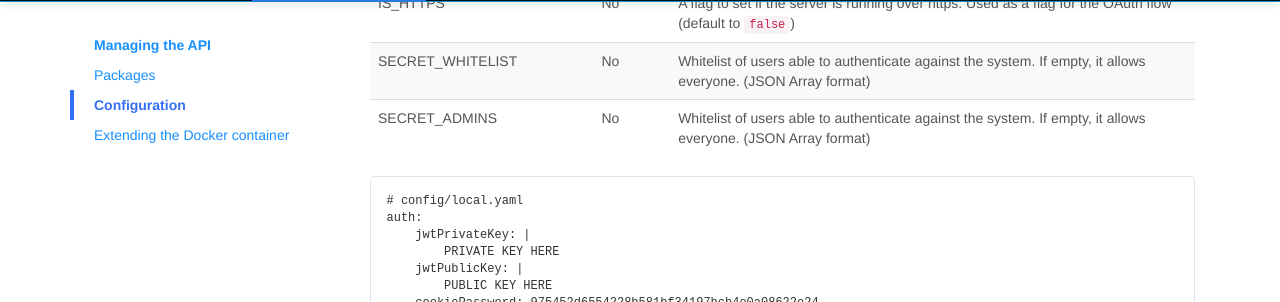
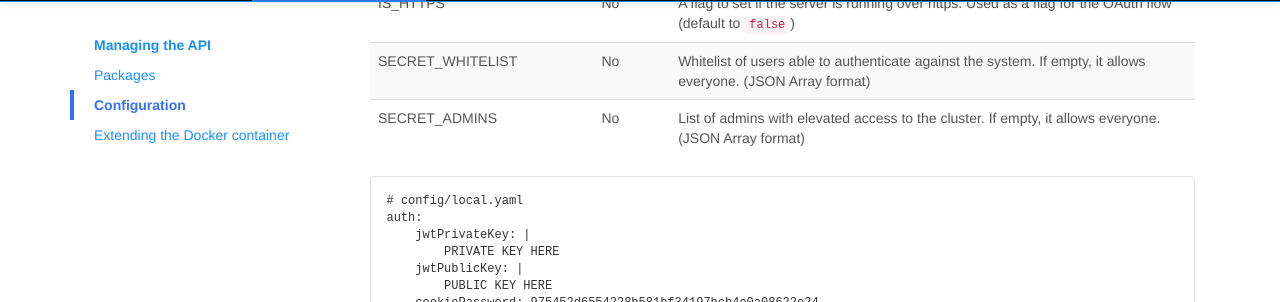
Before and after one commit to screwdriver-cd/guide, a Jekyll site: the page built from docs/cluster-management/configure-api.md, in a window 1280 px wide and 900 px high, scrolled down 833 px. Shown: the part 150-452 px from the top of the window. Built offline with Jekyll 4.4.1, drawn with Linux system fonts in a browser that asks for light colours.

````diff
--- a/docs/_data/menu.yml
+++ b/docs/_data/menu.yml
@@ -54,6 +54,8 @@
       subcategories:
         - title: "Kubernetes"
           url: "/cluster-management/kubernetes"
+    - title: "FAQ"
+      url: "/cluster-management/FAQ"
 - title: "About"
   subcategories:
     - title: "What is Screwdriver?"
--- a/docs/cluster-management/configure-api.md
+++ b/docs/cluster-management/configure-api.md
@@ -43,7 +43,7 @@ Configure how users can and who can access the API.
 | SECRET_PASSWORD        | Yes      | A password used for encrypting stored secrets. **Needs to be minimum 32 characters**                                      |
 | IS_HTTPS               | No       | A flag to set if the server is running over https. Used as a flag for the OAuth flow (default to `false`)                 |
 | SECRET_WHITELIST       | No       | Whitelist of users able to authenticate against the system. If empty, it allows everyone. (JSON Array format)             |
-| SECRET_ADMINS          | No       | Whitelist of users able to authenticate against the system. If empty, it allows everyone. (JSON Array format)             |
+| SECRET_ADMINS          | No       | List of admins with elevated access to the cluster. If empty, it allows everyone. (JSON Array format)             |
 
 ```yaml
 # config/local.yaml
````
Also changed, not shown: docs/cluster-management/FAQ.md (added, +23 -0 lines).
